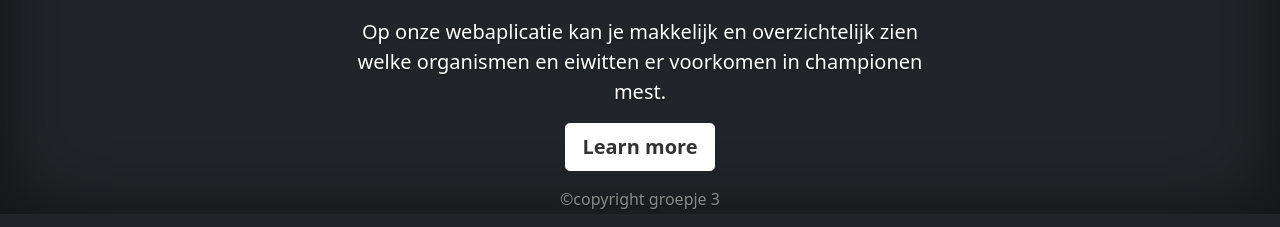
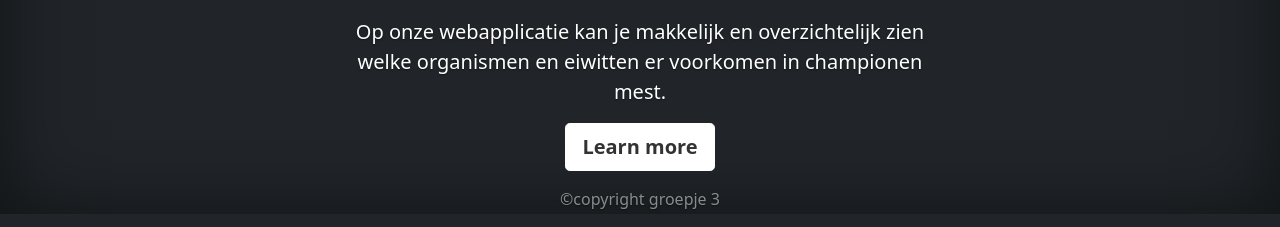
Before and after one commit to NickPolderHAN/Periode_4_project, a Flask app: template template/index.html in a window 1280 px wide. Shown: the part 586-813 px from the top of the page. Run offline with Flask 2, Linux system fonts and the light colour scheme; the template is opened without the code that fills it, so the values that code supplies are empty.

Commit message:
index aangepast

```diff
--- a/template/index.html
+++ b/template/index.html
@@ -28,7 +28,7 @@
   <main class="px-3">
     <h1>Blast pagina groepje 3</h1>
 <p><img src="plaatjes/mushroom.png" alt="champion" width = '90%' ></p>
-    <p class="lead">Op onze webaplicatie kan je makkelijk en overzichtelijk zien welke organismen en eiwitten er voorkomen in championen mest.</p>
+    <p class="lead">Op onze webapplicatie kan je makkelijk en overzichtelijk zien welke organismen en eiwitten er voorkomen in championen mest.</p>
     <p class="lead">
       <a href="learnmore.html" class="btn btn-lg btn-secondary fw-bold border-white bg-white">Learn more</a>
     </p>
```
